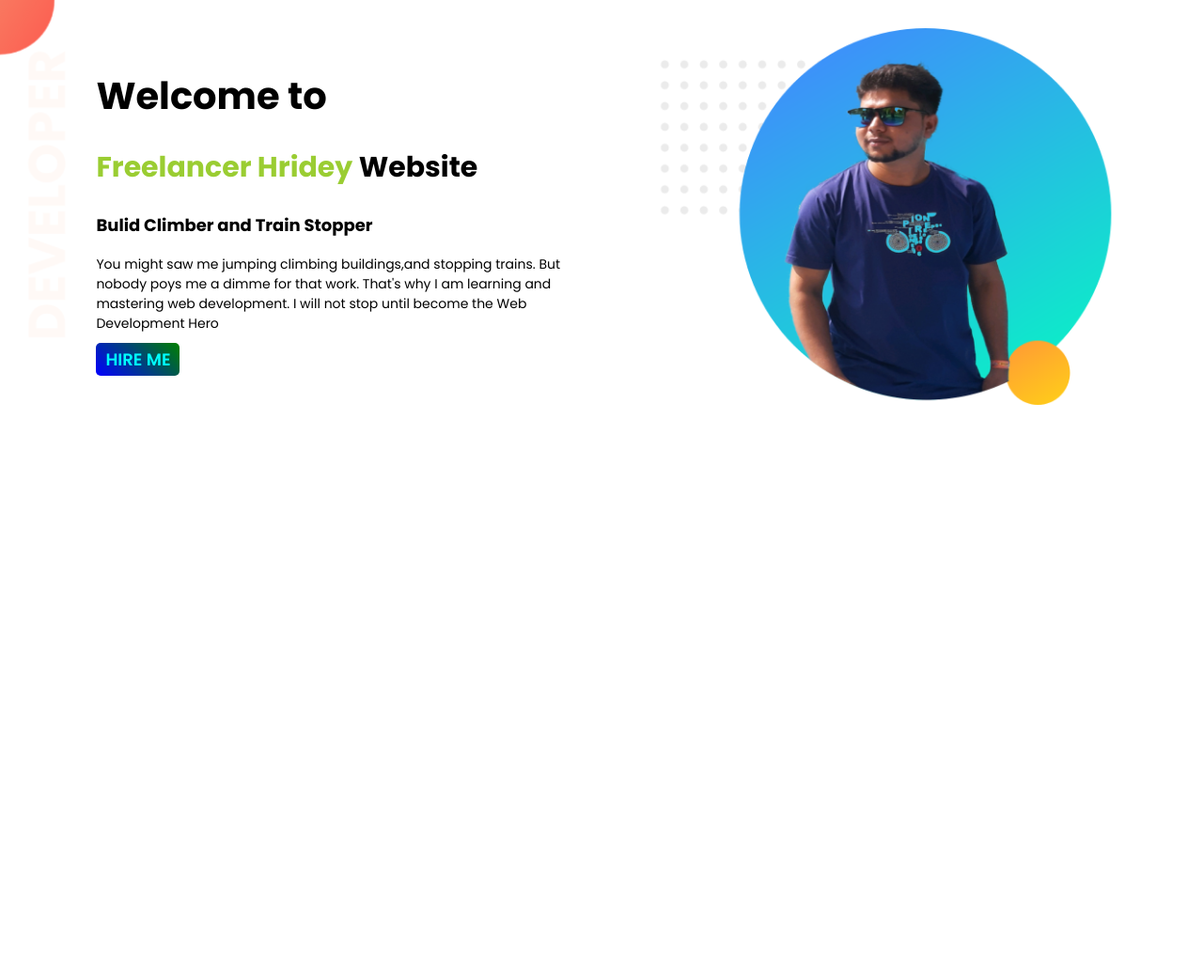
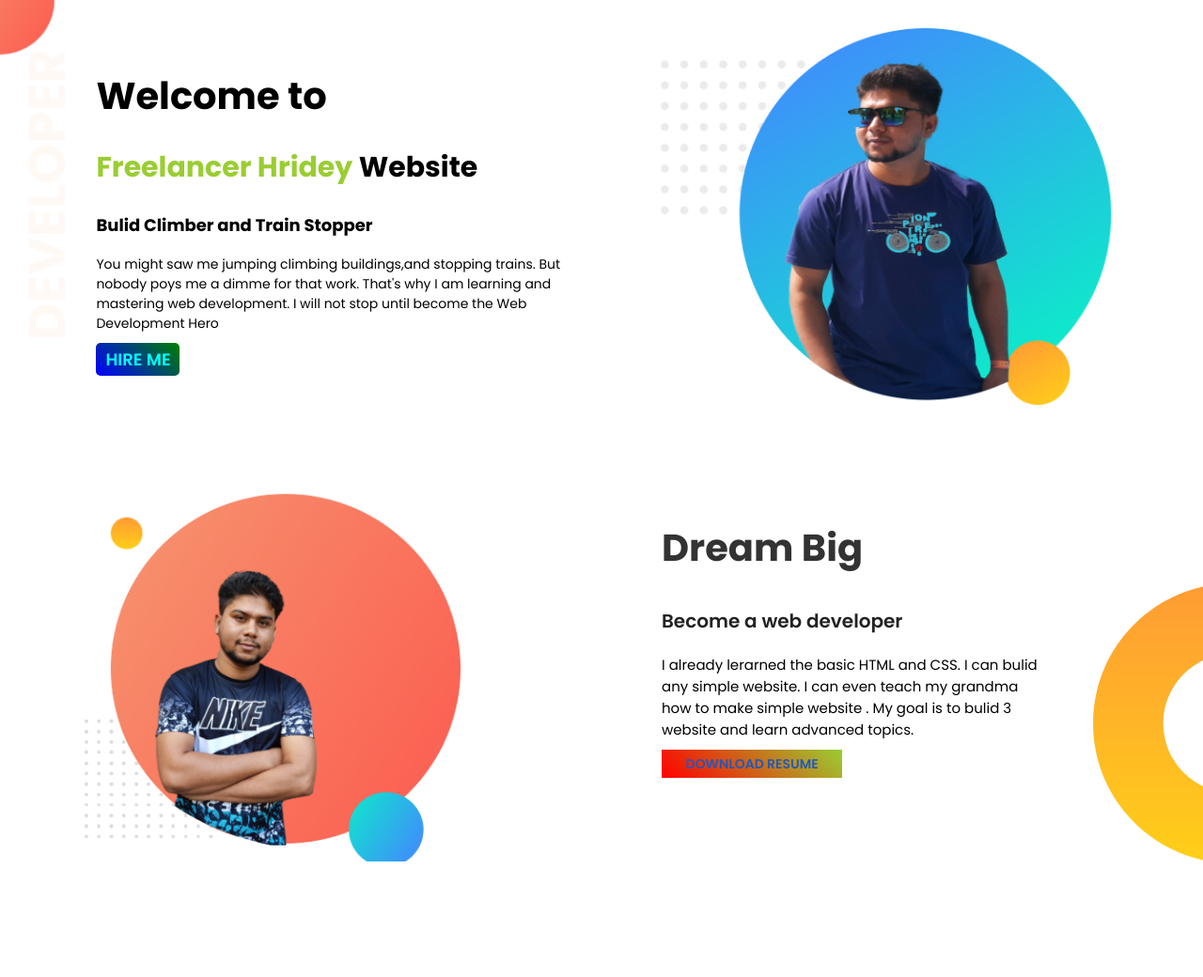
Before and after one commit to FreelancerHridey/First-Protfolio, a plain HTML site: page index.html in a window 1280 px wide. Shown: the whole page at 94% size. Before the commit the page ends 800 px from the top, so only its background shows below. Drawn offline with Linux system fonts and the light colour scheme.

Commit message:
middle section done

```diff
--- a/css/style.css
+++ b/css/style.css
@@ -7,7 +7,7 @@ body{
     font-family: 'Poppins', sans-serif;
     font-size: 14px;
 }
-        /*Banner Section*/
+        /*Start Banner Section*/
 .banner-section{
     height: 500px;
     background: url("../images/top-banner.png");
@@ -66,3 +66,53 @@ body{
     padding-top: 30px;
 
 }
+        /*Start Middle Section*/
+.middle-scetion{
+    height: 500px;
+    padding: 20px 0;
+    background: url("../images/dream-bg.png");
+    background-repeat: no-repeat;
+    background-position: right;
+}
+.middle-left{
+    width: 40%;
+    float: left;
+    margin-left: 5%;
+}
+.middle-left img{
+    width: 100%;
+    max-width: 400px;
+    margin-left: 5%;
+
+}
+.middle-right{
+    width: 40%;
+    float: left;
+    margin-left: 10%;
+}
+.middle-right h1{
+    font-size: 40px;
+    color: #333;
+    font-weight: 700;
+}
+.middle-right h3{
+    font-size: 20px;
+    font-weight: 600;
+    color: #222;
+}
+.middle-right p{
+    font-size: 15px;;
+    width: 80%;
+}
+.middle-right a{
+    text-decoration: none;
+    text-transform: uppercase;
+    background:linear-gradient(45deg, red,yellowgreen);
+    padding: 1% 5%;
+    color:rgb(36, 88, 185);
+    font-weight: 600;
+}
+.middle-right a:hover{
+    background: linear-gradient(45deg,blue,green);
+    color:#fff;
+}
--- a/index.html
+++ b/index.html
@@ -8,7 +8,7 @@
 </head>
 
 <body>
-
+     <!--Start Banner Section-->
     <section class="banner-section">
         <div class="left-site">
             <h1>Welcome to </h1>
@@ -21,6 +21,20 @@
             <img src="/images/my-bg1.png" alt="">
         </div>
     </section>
+     <!--End Banner Section-->
+     <!--Start Middle Section-->
+     <section class="middle-scetion">
+         <div class="middle-left">
+            <img src="/images/my-bg2.png" alt="">
+         </div>
+         <div class="middle-right">
+            <h1>Dream Big</h1>
+            <h3>Become a web developer</h3>
+            <p>I already lerarned the basic HTML and CSS. I can bulid any simple website. I can even teach my grandma how to make simple website . My goal is to bulid 3 website and learn advanced topics. </p>
+            <a href="https://www.youtube.com">Download Resume</a>
+         </div>
+     </section>
+     <!--End Middle Section-->
 
 
 
```
